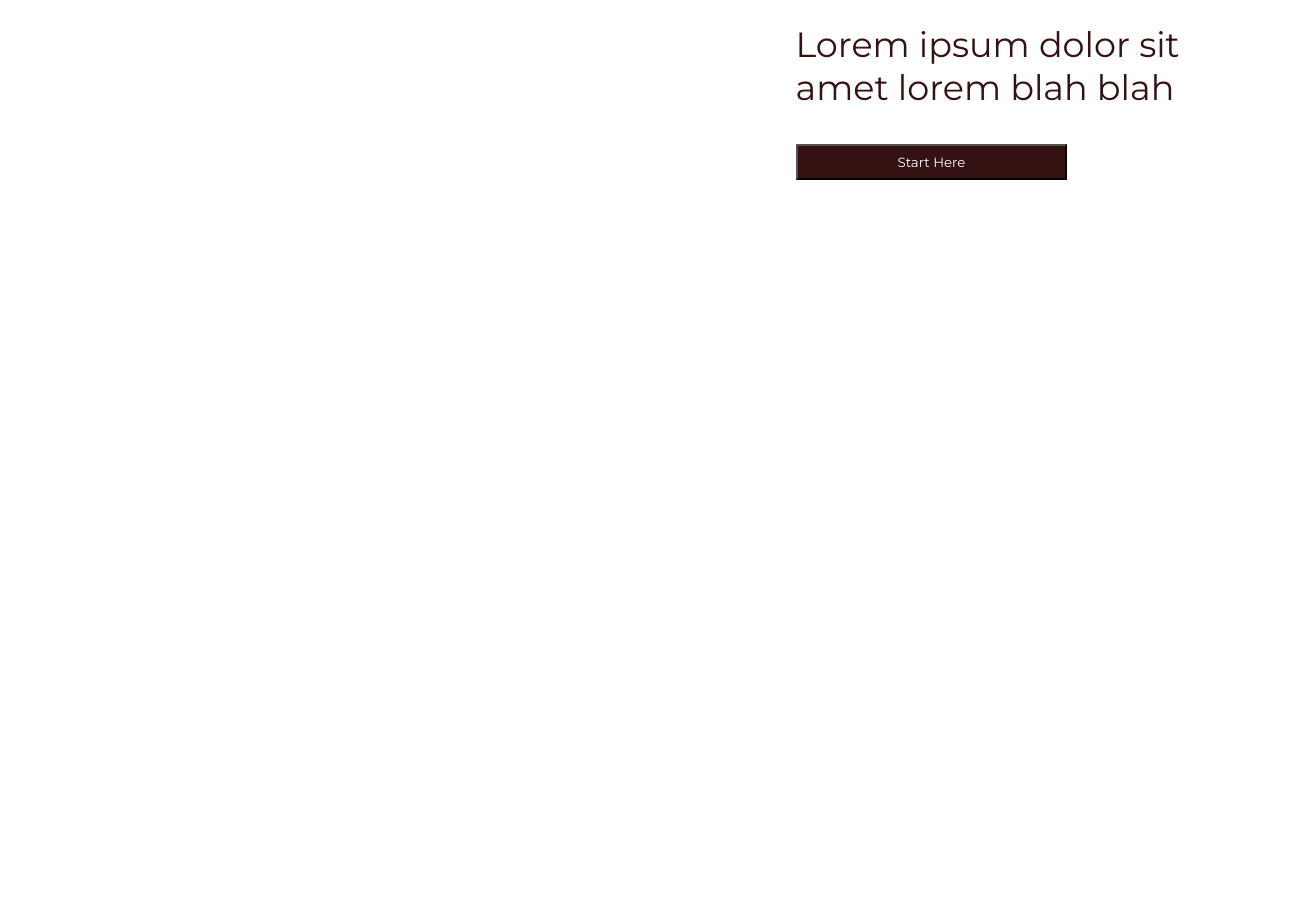
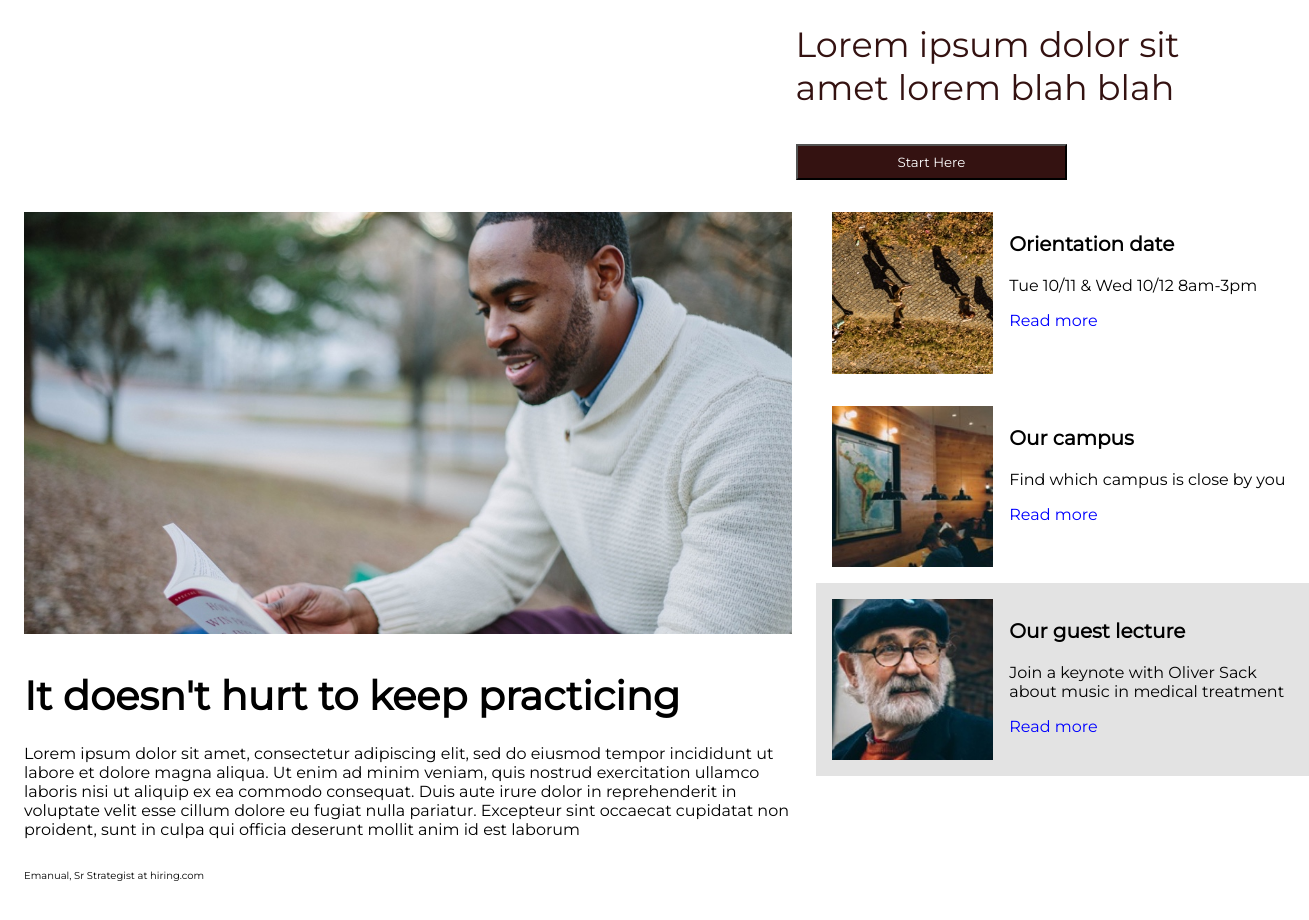
Before and after one commit to akkota/colmar_academy, a plain HTML site: page index.html in a window 1280 px wide. Shown: the part 970-1890 px from the top of the page, 1309 px wide, since content can reach past the window. Before the commit the page ends 1150 px from the top, so only its background shows below. Drawn offline with Linux system fonts and the light colour scheme.

Commit message:
Orientation, guest lecture and campus section finished.

```diff
--- a/index.html
+++ b/index.html
@@ -27,7 +27,32 @@
           <button>Start Here</button>
         </div>
       </div>
-
+      <div class="prac">
+        <img src="./capstone_colmar_assets/images/information-main.jpg">
+        <h2><b>It doesn't hurt to keep practicing</b></h2>
+        <p>Lorem ipsum dolor sit amet, consectetur adipiscing elit, sed do eiusmod tempor incididunt ut labore et dolore magna aliqua. Ut enim ad minim veniam, quis nostrud exercitation ullamco laboris nisi ut aliquip ex ea commodo consequat. Duis aute irure dolor in reprehenderit in voluptate velit esse cillum dolore eu fugiat nulla pariatur. Excepteur sint occaecat cupidatat non proident, sunt in culpa qui officia deserunt mollit anim id est laborum</p>
+        <p class = "pracfooter">Emanual, Sr Strategist at hiring.com</p>
+      </div>
+      <div class="cards">
+        <div class="card">
+          <img class = "cardimg" src="./capstone_colmar_assets/images/information-orientation.jpg">
+          <p class="cardtitle">Orientation date</p>
+          <p class="time">Tue 10/11 & Wed 10/12 8am-3pm</p>
+          <p class="rm">Read more</p>
+        </div>
+        <div class="card">
+          <img class = "cardimg" src="./capstone_colmar_assets/images/information-campus.jpg">
+          <p class="cardtitle">Our campus</p>
+          <p class="time">Find which campus is close by you</p>
+          <p class="rm">Read more</p>
+        </div>
+        <div class="card sp">
+          <img class="cardimg" src="./capstone_colmar_assets/images/information-guest-lecture.jpg">
+          <p class="cardtitle">Our guest lecture</p>
+          <p class="time">Join a keynote with Oliver Sack about music in medical treatment</p>
+          <p class="rm">Read more</p>
+        </div>
+      </div>
     </main>
   </body>
 </html>
--- a/style.css
+++ b/style.css
@@ -81,3 +81,65 @@ header #signin{
   font-family: "Montserrat", serif;
 }
 /*It doesn't hurt to keep practicing*/
+.prac {
+  margin-top: 32px;
+  margin-left:24px;
+  margin-bottom: 32px;
+  margin-right: 24px;
+  width:60%;
+  display: inline-block;
+  float:left;
+  clear: left;
+}
+
+.prac img{
+  width:100%
+}
+
+.prac h2{
+  font-weight: 900;
+  margin-bottom: 24px;
+  font-size: 40px;
+}
+.prac p{
+  text-align:left;
+}
+.cards{
+  display: flex;
+  width:36%;
+  height: auto;
+  float:left;
+  margin-top: 16px;
+  flex-direction: column;
+}
+.pracfooter{
+  margin-top:30px;
+  font-size: 10px;
+  margin-bottom: 32px;
+}
+.card{
+  height:auto;
+  padding:16px;
+  width:100%;
+}
+.cardimg{
+  width:35%;
+  height:auto;
+  float:left;
+  margin-right: 16px;
+}
+.cardtitle{
+  font-weight: bold;
+  font-size: 20px;
+}
+.time{
+  font-size: 16px;
+}
+.rm{
+  font-size: 16px;
+  color: blue;
+}
+.sp{
+  background-color: rgba(220,220,220,0.8);
+}
+/*Start Learning*/
```
